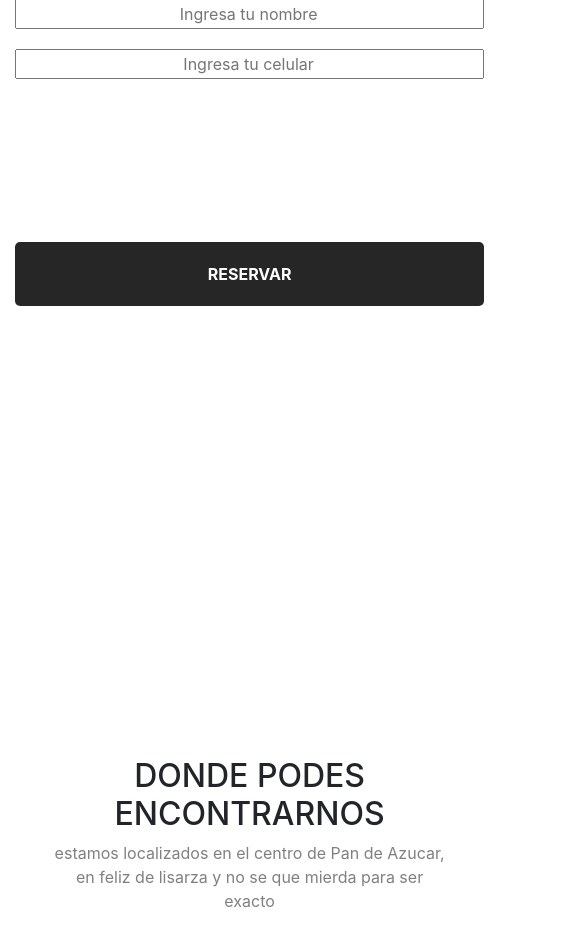
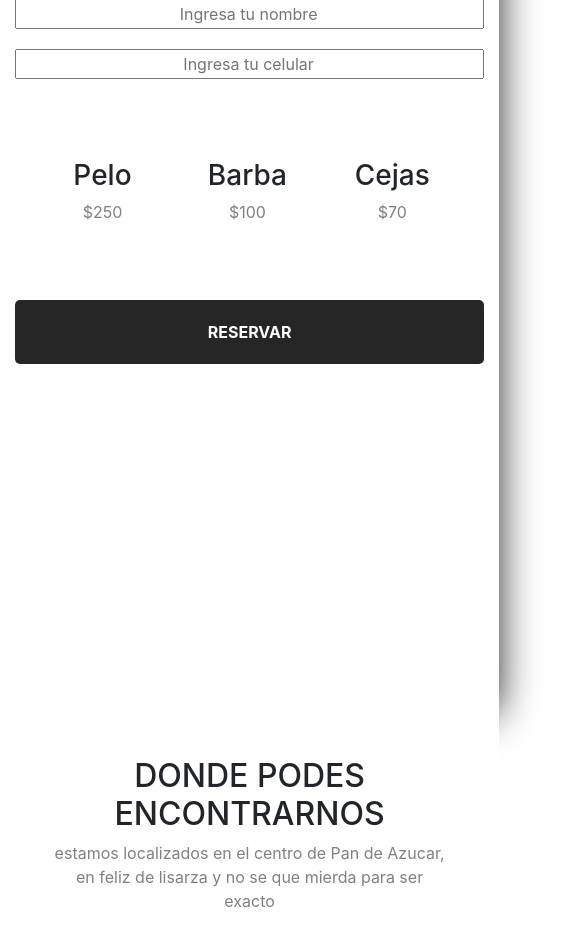
Before and after one commit to lauta3011/barbas, a React (Create React App) app in the folder client/: page / in a window 390 px wide. Shown: the part 1660-2596 px from the top of the page, 585 px wide, since content can reach past the window. Built offline with nearby package versions, Linux system fonts and the light colour scheme; no server answers.

Commit message:
reverted bad merge issues

```diff
--- a/client/src/BaseStyle.css
+++ b/client/src/BaseStyle.css
@@ -74,8 +74,6 @@ html, body, #root{
     .InfoMobile{
         width: 33%;
         padding-top: 20px;
-        border-radius: 5px;
-        margin: 1px;
     }
     .CrearReserva .Container{
         width: 100% !important;
--- a/client/src/Galeria.jsx
+++ b/client/src/Galeria.jsx
@@ -6,7 +6,6 @@ class Galeria extends Component {
     state = {
         images : this.props.images
      }
-
     render() {
         return (
         <div className="Galeria">
@@ -16,6 +15,7 @@ class Galeria extends Component {
                     ))}
                 </div>
             </div>
+
             <FlechaGaleria clickHandler={() => this.scrollGalery("<")} arrow="<" left="2%"/>
             <FlechaGaleria clickHandler={() => this.scrollGalery(">")} arrow=">" left="95%"/>
         </div>
--- a/client/src/InfoMobile.jsx
+++ b/client/src/InfoMobile.jsx
@@ -1,38 +1,17 @@
 import React, { Component } from 'react';
 
 class InfoMobile extends Component {
-    state = {
-        checked: false,
-        backgroundColor: 'white',
-        h1Color: 'black',
-        pColor: 'grey'
-    }
+    state = {  }
     render() {
         return (
-            <div className="InfoMobile" style={{backgroundColor:this.state.backgroundColor}}>
-                <div onClick={this.checkService} >
-                    <h3 style={{color:this.state.h1Color}}>{this.props.title}</h3>
-                    <p style={{color:this.state.pColor}}>{this.props.desc}</p>
+            <div className="InfoMobile">
+                <div>
+                    <h3>{this.props.type}</h3>
+                    <p>{this.props.price}</p>
                 </div>
             </div>
         );
     }
-
-    checkService = () =>{
-        if(this.state.checked === false){
-            this.setState({ checked: true});
-            this.setState({ backgroundColor: 'grey'});
-            this.setState({ h1Color: 'white'});
-            this.setState({ pColor: 'white'});
-            this.props.isChecked();
-        }else{
-            this.setState({ checked: false});
-            this.setState({ backgroundColor: 'white'});
-            this.setState({ h1Color: 'black'});
-            this.setState({ pColor: 'grey'});
-            this.props.isUnchecked();
-        }
-    }
 }
 
 export default InfoMobile;
--- a/client/src/MapContainer.jsx
+++ b/client/src/MapContainer.jsx
@@ -5,7 +5,7 @@ export class MapContainer extends Component {
 
     return (
         <div className="Map">
-            <iframe title="map" width="100%" height="100%" frameBorder="0" src="https://www.google.com/maps/embed/v1/place?key=AIzaSyBF2TutxcujUABLpGmpabfxIIX9o8G8Otg&q=/Félix+de+Lizarza+720,+20300+Pan+de+Azúcar,+Departamento+de+Maldonado/" > </iframe>
+            <iframe title="map" width="600" height="450" frameBorder="0" src="https://www.google.com/maps/embed/v1/place?key=AIzaSyBF2TutxcujUABLpGmpabfxIIX9o8G8Otg&q=/Félix+de+Lizarza+720,+20300+Pan+de+Azúcar,+Departamento+de+Maldonado/" > </iframe>
         </div>
     );
   }
```
